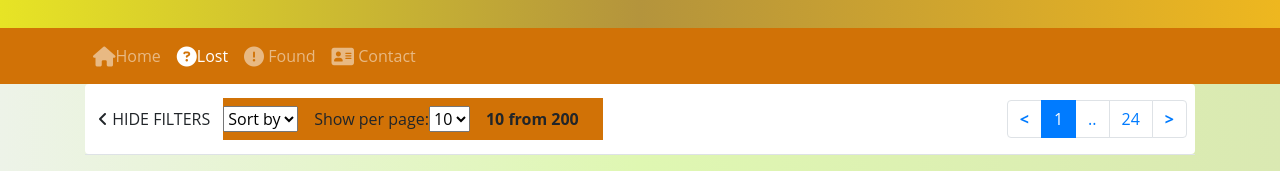
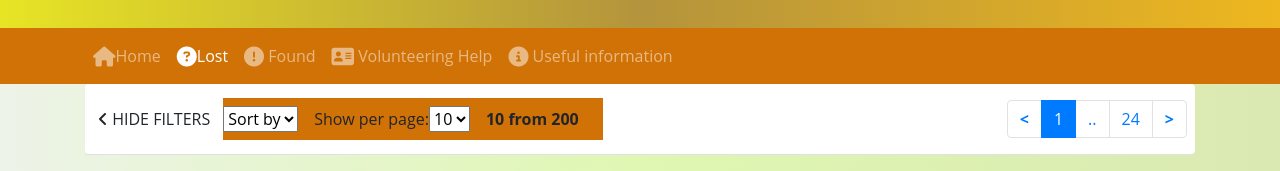
Before and after one commit to prettyleka/project, a website: page lost.html in a window 1280 px wide. Shown: the part 193-364 px from the top of the page. Drawn offline with nearby package versions, Linux system fonts and the light colour scheme.

Commit message:
added  navigation pages

```diff
--- a/lost.html
+++ b/lost.html
@@ -57,7 +57,9 @@
                     <li class="nav-item"><a class="nav-link" href="found.html"><i class="fa fa-exclamation-circle fa-lg"></i>
                             Found</a></li>
                     <li class="nav-item"><a class="nav-link" href="#"><i class="fa fa-address-card fa-lg"></i>
-                            Contact</a></li>
+                            Volunteering Help</a></li>
+                    <li class="nav-item"><a class="nav-link" href="#"><i class="fa fa-info-circle fa-lg"></i>
+                            Useful information</a></li>
                 </ul>
             </div>
         </div>
```
Also changed, not shown: found.html (+3 -1 lines), index.html (+4 -2 lines).
